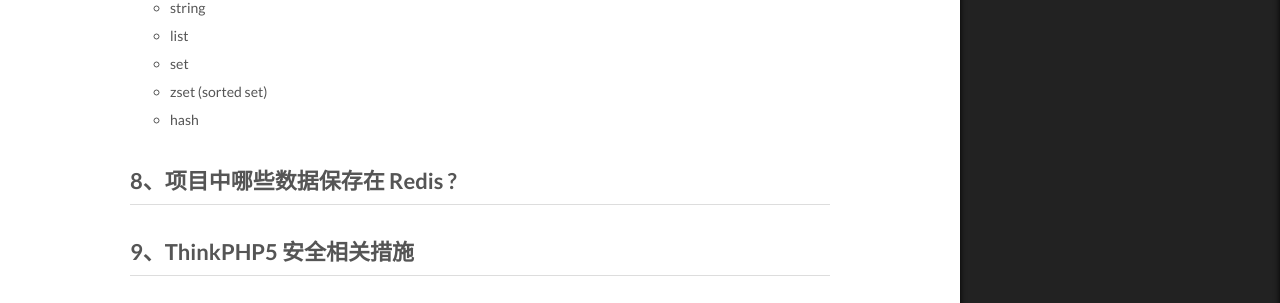
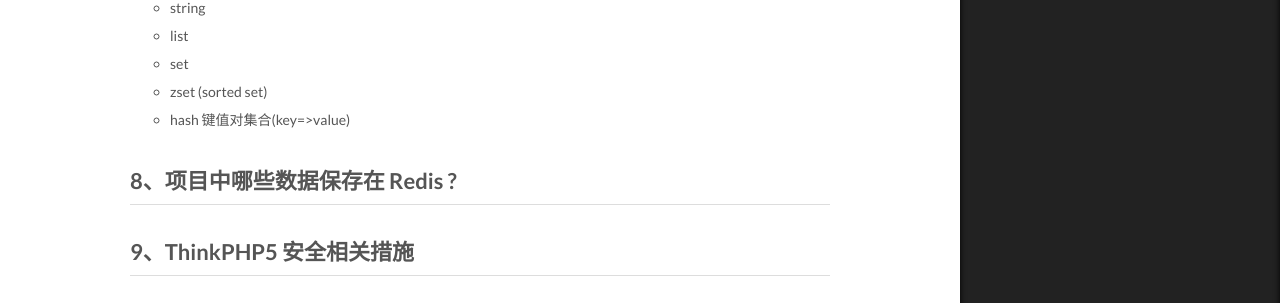
Before and after one commit to nnngu/LearningNotes, a Jekyll site: the page built from _posts/2018-06-05-PHP 面试题收集.md, in a window 1280 px wide and 1400 px high, scrolled down 2353 px. Shown: the part 697-1000 px from the top of the window. Built offline with Jekyll 4.4.1, drawn with Linux system fonts in a browser that asks for light colours.

Commit message:
修改文件: _posts/2018-06-05-PHP 面试题收集.md

```diff
--- a/_posts/2018-06-05-PHP 面试题收集.md
+++ b/_posts/2018-06-05-PHP 面试题收集.md
@@ -99,8 +99,8 @@ InnoDB 和 MyISAM 基本的差别为：MyISAM 类型的表强调的是性能，
 - string
 - list
 - set
-- zset (sorted set)
-- hash
+- zset  (sorted set)
+- hash  键值对集合(key=>value)
 
 ## 8、项目中哪些数据保存在 Redis ?
 
```
